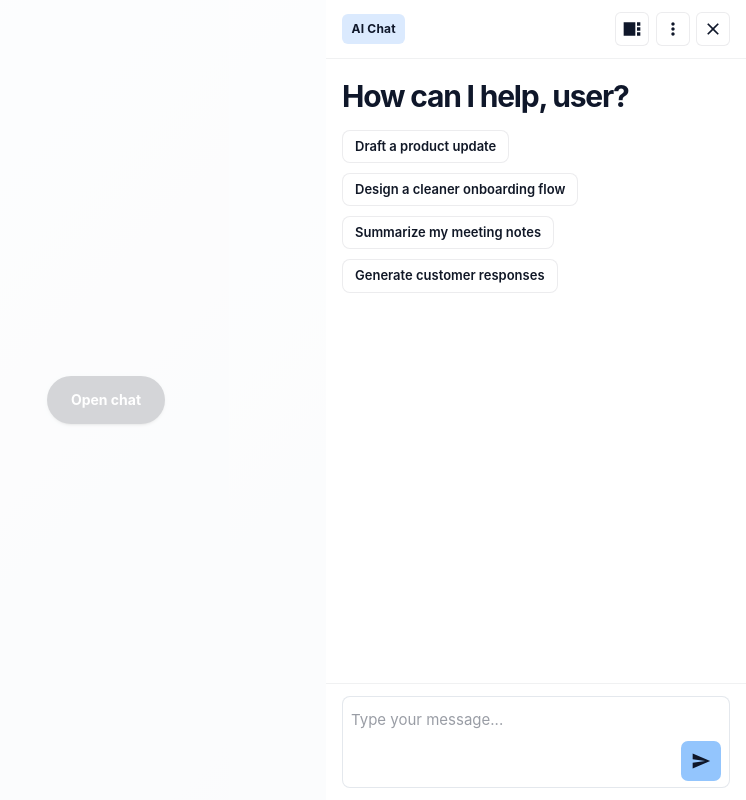
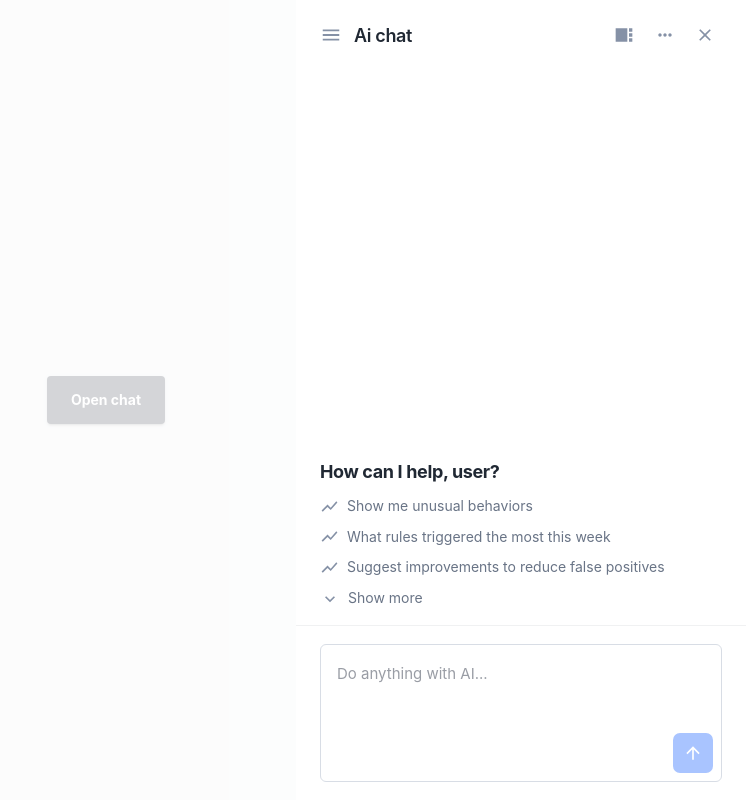
Before and after one commit to molnarb3nce/Hackathon-project, a React (Vite) app: page / in a window 1280 px wide. Shown: the whole page, without its empty margins (534-1280 px from the left). Built offline with nearby package versions, Linux system fonts and the light colour scheme.

Commit message:
Make the design more company product like

```diff
--- a/ChatBubble.tsx
+++ b/ChatBubble.tsx
@@ -12,8 +12,11 @@ import {
   Typography,
 } from "@mui/material";
 import CloseIcon from "@mui/icons-material/Close";
-import MoreVertIcon from "@mui/icons-material/MoreVert";
-import SendIcon from "@mui/icons-material/Send";
+import KeyboardArrowDownIcon from "@mui/icons-material/KeyboardArrowDown";
+import MenuIcon from "@mui/icons-material/Menu";
+import MoreHorizIcon from "@mui/icons-material/MoreHoriz";
+import ShowChartIcon from "@mui/icons-material/ShowChart";
+import ArrowUpwardIcon from "@mui/icons-material/ArrowUpward";
 import ViewSidebarIcon from "@mui/icons-material/ViewSidebar";
 
 type ChatPosition = "right" | "left";
@@ -30,10 +33,15 @@ interface ChatBubbleProps {
 }
 
 const defaultRecommendations = [
-  "Draft a product update",
-  "Design a cleaner onboarding flow",
-  "Summarize my meeting notes",
-  "Generate customer responses",
+  "Show me unusual behaviors",
+  "What rules triggered the most this week",
+  "Suggest improvements to reduce false positives",
+];
+
+const additionalRecommendations = [
+  "Summarize the latest transaction activity",
+  "Find related transactions",
+  "Explain this transaction",
 ];
 
 const demoResponses = [
@@ -50,7 +58,7 @@ const wordIntervalMs = 75;
 export const ChatBubble: React.FC<ChatBubbleProps> = ({
   isOpen = true,
   onClose,
-  title = "AI Chat",
+  title = "Ai chat",
   recommendations = defaultRecommendations,
   defaultPosition = "right",
   variant = "drawer",
@@ -59,6 +67,7 @@ export const ChatBubble: React.FC<ChatBubbleProps> = ({
   const [position, setPosition] = useState<ChatPosition>(defaultPosition);
   const [viewMode, setViewMode] = useState<ChatViewMode>(variant === "page" ? "page" : "drawer");
   const [inputValue, setInputValue] = useState("");
+  const [showMoreRecommendations, setShowMoreRecommendations] = useState(false);
   const [messages, setMessages] = useState<ChatMessage[]>([]);
   const [moreMenuAnchor, setMoreMenuAnchor] = useState<null | HTMLElement>(null);
   const [pendingResponse, setPendingResponse] = useState<null | { id: number; text: string }>(null);
@@ -179,8 +188,8 @@ export const ChatBubble: React.FC<ChatBubbleProps> = ({
       slotProps={{
         paper: {
           sx: {
-            width: isFullPage ? "100vw" : { xs: "100vw", sm: 420 },
-            maxWidth: isFullPage ? "100vw" : 420,
+            width: isFullPage ? "100vw" : { xs: "100vw", sm: 450 },
+            maxWidth: isFullPage ? "100vw" : 450,
             height: "100vh",
             top: 0,
             bottom: 0,
@@ -188,7 +197,7 @@ export const ChatBubble: React.FC<ChatBubbleProps> = ({
             boxShadow: "none",
             border: "none",
             overflow: "hidden",
-            bgcolor: "#f8fafc",
+            bgcolor: "#ffffff",
             m: 0,
           },
         },
@@ -215,27 +224,16 @@ export const ChatBubble: React.FC<ChatBubbleProps> = ({
             display: "flex",
             alignItems: "center",
             justifyContent: "space-between",
-            px: 2,
-            py: 1.5,
-            borderBottom: "1px solid rgba(15, 23, 42, 0.06)",
+            px: 3,
+            py: 2.25,
             bgcolor: "#ffffff",
           }}
         >
-          <Box sx={{ display: "flex", alignItems: "center", gap: 1 }}>
-            <Box
-              sx={{
-                px: 1.2,
-                py: 0.7,
-                borderRadius: 1.5,
-                bgcolor: "#dbeafe",
-                color: "#0f172a",
-                fontSize: 12,
-                fontWeight: 700,
-                letterSpacing: 0.2,
-              }}
-            >
+          <Box sx={{ display: "flex", alignItems: "center", gap: 1.5 }}>
+            <MenuIcon sx={{ color: "#8591a6", fontSize: 22 }} />
+            <Typography sx={{ color: "#202833", fontSize: 18, fontWeight: 600, letterSpacing: "-0.02em" }}>
               {title}
-            </Box>
+            </Typography>
           </Box>
 
           <Stack direction="row" spacing={0.8} sx={{ alignItems: "center" }}>
@@ -244,12 +242,10 @@ export const ChatBubble: React.FC<ChatBubbleProps> = ({
               onClick={togglePosition}
               aria-label="Toggle chat side"
               sx={{
-                border: "1px solid rgba(15, 23, 42, 0.08)",
-                backgroundColor: "#ffffff",
-                color: "#0f172a",
+                color: "#8591a6",
                 width: 34,
                 height: 34,
-                borderRadius: 1.5,
+                borderRadius: 1,
               }}
             >
               <ViewSidebarIcon fontSize="small" />
@@ -259,15 +255,13 @@ export const ChatBubble: React.FC<ChatBubbleProps> = ({
               onClick={(event) => setMoreMenuAnchor(event.currentTarget)}
               aria-label="More options"
               sx={{
-                border: "1px solid rgba(15, 23, 42, 0.08)",
-                backgroundColor: "#ffffff",
-                color: "#0f172a",
+                color: "#8591a6",
                 width: 34,
                 height: 34,
-                borderRadius: 1.5,
+                borderRadius: 1,
               }}
             >
-              <MoreVertIcon fontSize="small" />
+                <MoreHorizIcon fontSize="small" />
             </IconButton>
             <Menu
               anchorEl={moreMenuAnchor}
@@ -288,12 +282,10 @@ export const ChatBubble: React.FC<ChatBubbleProps> = ({
               onClick={handleClose}
               aria-label="Close chat"
               sx={{
-                border: "1px solid rgba(15, 23, 42, 0.08)",
-                backgroundColor: "#ffffff",
-                color: "#0f172a",
+                color: "#8591a6",
                 width: 34,
                 height: 34,
-                borderRadius: 1.5,
+                borderRadius: 1,
               }}
             >
               <CloseIcon fontSize="small" />
@@ -304,14 +296,15 @@ export const ChatBubble: React.FC<ChatBubbleProps> = ({
         <Box
           sx={{
             flex: 1,
-            px: 2,
-            pt: 2.5,
+            px: 3,
+            pt: 2,
             pb: 1.5,
             bgcolor: "#ffffff",
             display: "flex",
             flexDirection: "column",
-            gap: 2,
+            gap: 1.25,
             overflow: "auto",
+            justifyContent: messages.length === 0 ? "flex-end" : "flex-start",
           }}
         >
           {messages.length === 0 && (
@@ -319,45 +312,63 @@ export const ChatBubble: React.FC<ChatBubbleProps> = ({
               <Typography
                 variant="h4"
                 sx={{
-                  fontSize: { xs: 24, sm: 30 },
+                  fontSize: 18,
                   lineHeight: 1.15,
                   fontWeight: 700,
-                  letterSpacing: "-0.04em",
-                  color: "#0f172a",
+                  letterSpacing: "-0.02em",
+                  color: "#202833",
                 }}
               >
                 How can I help, user?
               </Typography>
 
-              <Box sx={{ display: "flex", flexWrap: "wrap", gap: 1.2 }}>
-                {recommendations.map((recommendation) => (
+              <Box sx={{ display: "flex", flexDirection: "column", gap: 0.35 }}>
+                {[...recommendations, ...(showMoreRecommendations ? additionalRecommendations : [])].map((recommendation) => (
                   <Button
                     key={recommendation}
                     variant="outlined"
                     onClick={() => setInputValue(recommendation)}
                     sx={{
-                      borderColor: "rgba(15, 23, 42, 0.08)",
-                      backgroundColor: "#ffffff",
-                      color: "#111827",
-                      borderRadius: 2,
-                      py: 1,
-                      px: 1.5,
+                      color: "#697486",
+                      border: "none",
+                      borderRadius: 1,
+                      py: 0.55,
+                      px: 0,
                       textTransform: "none",
-                      fontWeight: 600,
-                      fontSize: 13,
+                      fontWeight: 400,
+                      fontSize: 14,
                       lineHeight: 1.2,
-                      whiteSpace: "nowrap",
+                      whiteSpace: "normal",
                       justifyContent: "flex-start",
                       minHeight: 0,
                       "&:hover": {
-                        backgroundColor: "#f8fafc",
-                        borderColor: "rgba(15, 23, 42, 0.12)",
+                        backgroundColor: "#f7f8fa",
                       },
                     }}
                   >
+                    <ShowChartIcon sx={{ mr: 1, fontSize: 19, color: "#8591a6" }} />
                     {recommendation}
                   </Button>
                 ))}
+                <Button
+                  onClick={() => setShowMoreRecommendations((current) => !current)}
+                  sx={{
+                    color: "#697486",
+                    borderRadius: 1,
+                    py: 0.55,
+                    px: 0,
+                    textTransform: "none",
+                    fontWeight: 400,
+                    fontSize: 14,
+                    lineHeight: 1.2,
+                    justifyContent: "flex-start",
+                    minHeight: 0,
+                    "&:hover": { backgroundColor: "#f7f8fa" },
+                  }}
+                >
+                  <KeyboardArrowDownIcon sx={{ mr: 1, fontSize: 20, color: "#8591a6", transform: showMoreRecommendations ? "rotate(180deg)" : "none" }} />
+                  {showMoreRecommendations ? "Show less" : "Show more"}
+                </Button>
               </Box>
             </>
           )}
@@ -416,8 +427,8 @@ export const ChatBubble: React.FC<ChatBubbleProps> = ({
         <Box
           sx={{
             borderTop: "1px solid rgba(15, 23, 42, 0.06)",
-            px: 2,
-            py: 1.5,
+            px: 3,
+            py: 2.25,
             bgcolor: "#ffffff",
             mt: "auto",
           }}
@@ -428,14 +439,15 @@ export const ChatBubble: React.FC<ChatBubbleProps> = ({
               elevation={0}
               sx={{
                 display: "flex",
-                alignItems: "flex-end",
+                alignItems: "flex-start",
                 gap: 1,
-                border: "1px solid rgba(148, 163, 184, 0.25)",
+                position: "relative",
+                border: "1px solid #d8dde5",
                 backgroundColor: "#ffffff",
-                borderRadius: 2,
+                borderRadius: 1.5,
                 px: 1,
-                py: 0.75,
-                minHeight: 90,
+                py: 0,
+                minHeight: 138,
               }}
             >
               <InputBase
@@ -451,14 +463,17 @@ export const ChatBubble: React.FC<ChatBubbleProps> = ({
                     event.currentTarget.form?.requestSubmit();
                   }
                 }}
-                placeholder="Type your message..."
+                placeholder="Do anything with AI..."
                 inputProps={{ "aria-label": "Message input" }}
                 sx={{
                   fontSize: 15,
                   color: "#0f172a",
-                  alignItems: "flex-end",
-                  minHeight: 72,
-                  py: 0.75,
+                  minHeight: 102,
+                  py: 0,
+                  pl: 1,
+                  "& textarea": {
+                    paddingTop: 0,
+                  },
                   "& input::placeholder": {
                     color: "#64748b",
                     opacity: 1,
@@ -475,14 +490,15 @@ export const ChatBubble: React.FC<ChatBubbleProps> = ({
                   height: 40,
                   borderRadius: 1.75,
                   alignSelf: "flex-end",
-                  backgroundColor: "#93c5fd",
-                  color: "#0f172a",
+                  mb: 1,
+                  backgroundColor: "#a9c4ff",
+                  color: "#ffffff",
                   "&:hover": {
-                    backgroundColor: "#7dd3fc",
+                    backgroundColor: "#8eaff5",
                   },
                 }}
               >
-                <SendIcon fontSize="small" />
+                <ArrowUpwardIcon fontSize="small" />
               </IconButton>
             </Paper>
           </form>
--- a/src/main.tsx
+++ b/src/main.tsx
@@ -27,7 +27,7 @@ function App() {
           display: "flex",
           alignItems: "center",
           justifyContent: "center",
-          background: "linear-gradient(135deg, #f8fafc, #e2e8f0)",
+          backgroundColor: "#eef0f2",
         }}
       >
         <Button
@@ -36,7 +36,7 @@ function App() {
           sx={{
             px: 3,
             py: 1.5,
-            borderRadius: 999,
+            borderRadius: 1,
             textTransform: "none",
             fontWeight: 700,
           }}
```
